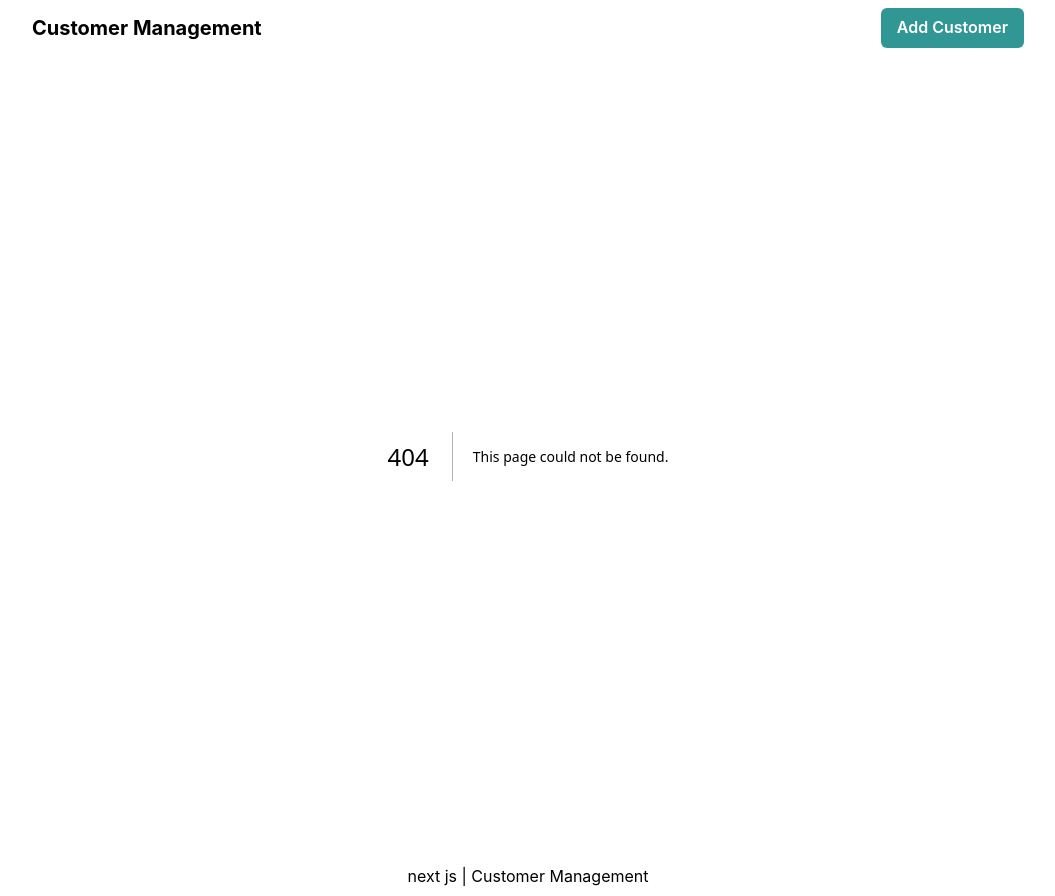
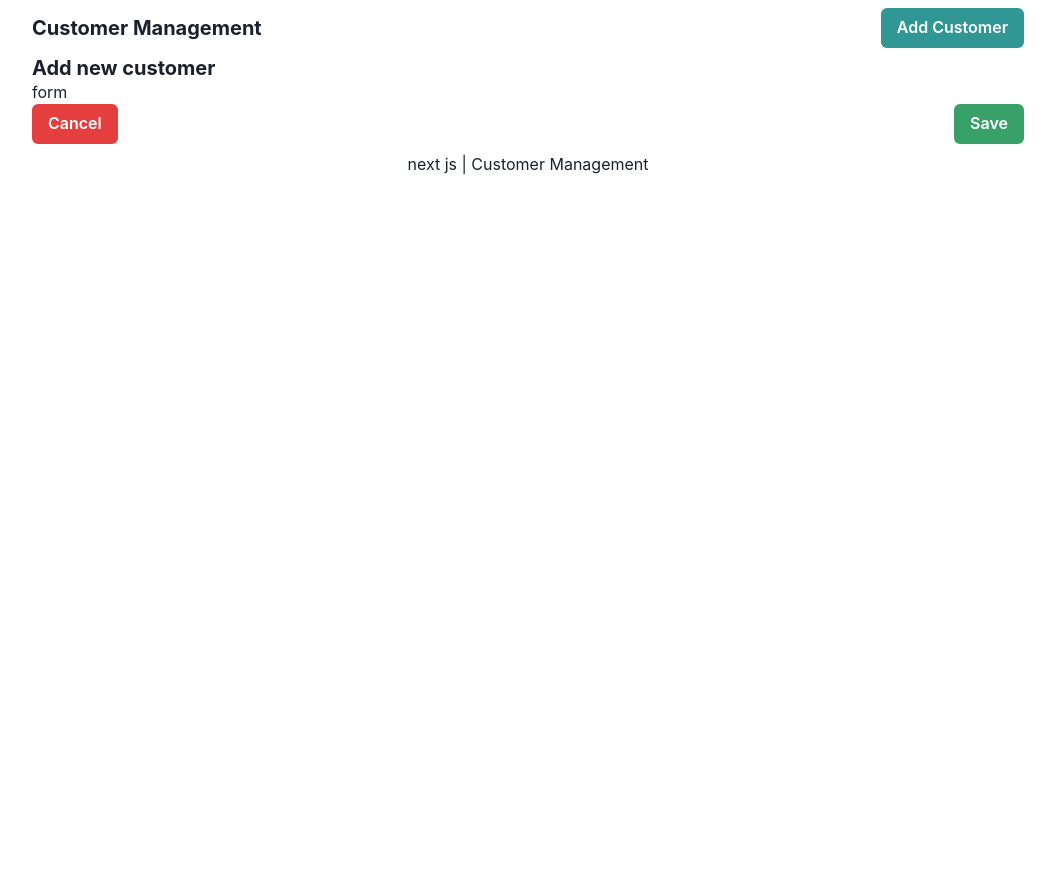
Before and after one commit to deaduchiha/customer-managment, a Next.js app: page /add-customer in a window 1280 px wide. Before the commit this address had no page. Shown: the whole page, without its empty margins (112-1167 px from the left). After the commit the page ends 800 px from the top, so only its background shows below. Built offline with nearby package versions, Linux system fonts and the light colour scheme.

Commit message:
Link to add new customer for layout, create form components, create add-customer template module

```diff
--- a/components/layout/layout.jsx
+++ b/components/layout/layout.jsx
@@ -1,15 +1,16 @@
 import React from "react";
 
 import { Box, Button, Container, Flex, Heading, Text } from "@chakra-ui/react";
+import Link from "next/link";
 
 const Layout = ({ children }) => {
   return (
     <Container maxW="container.lg">
       <Flex py={2} alignItems="center" justifyContent="space-between">
-        <Heading as="h2" size="md">
+        <Heading as={Link} href="/" size="md">
           Customer Management
         </Heading>
-        <Button colorScheme="teal" size="md">
+        <Button as={Link} href="/add-customer" colorScheme="teal" size="md">
           Add Customer
         </Button>
       </Flex>
--- /dev/null
+++ b/components/modules/form.jsx
@@ -0,0 +1,7 @@
+import React from "react";
+
+const Form = () => {
+  return <h1>form</h1>;
+};
+
+export default Form;
--- /dev/null
+++ b/components/templates/add-customer/addCustomer.jsx
@@ -0,0 +1,41 @@
+import React, { useState } from "react";
+
+import { Box, Button, Flex, Heading } from "@chakra-ui/react";
+import Form from "@/components/modules/form";
+
+const AddCustomer = () => {
+  const [form, setForm] = useState({
+    firstName: "",
+    lastName: "",
+    email: "",
+    phone: "",
+    address: "",
+    postalCode: "",
+    date: "",
+    products: [],
+  });
+
+  const cancelHandler = () => {
+    console.log("cancel");
+  };
+  const saveHandler = () => {
+    console.log("save");
+  };
+  return (
+    <>
+      <Heading as="h2" size="md">
+        Add new customer
+      </Heading>
+      <Form form={form} setForm={setForm} />
+      <Flex justifyContent="space-between">
+        <Button colorScheme="red" onClick={cancelHandler}>
+          Cancel
+        </Button>
+        <Button colorScheme="green" onClick={saveHandler}>
+          Save
+        </Button>
+      </Flex>
+    </>
+  );
+};
+export default AddCustomer;
--- /dev/null
+++ b/pages/add-customer/index.jsx
@@ -0,0 +1,9 @@
+import React from "react";
+
+import AddCustomer from "@/components/templates/add-customer/addCustomer";
+
+const Index = () => {
+  return <AddCustomer />;
+};
+
+export default Index;
```
